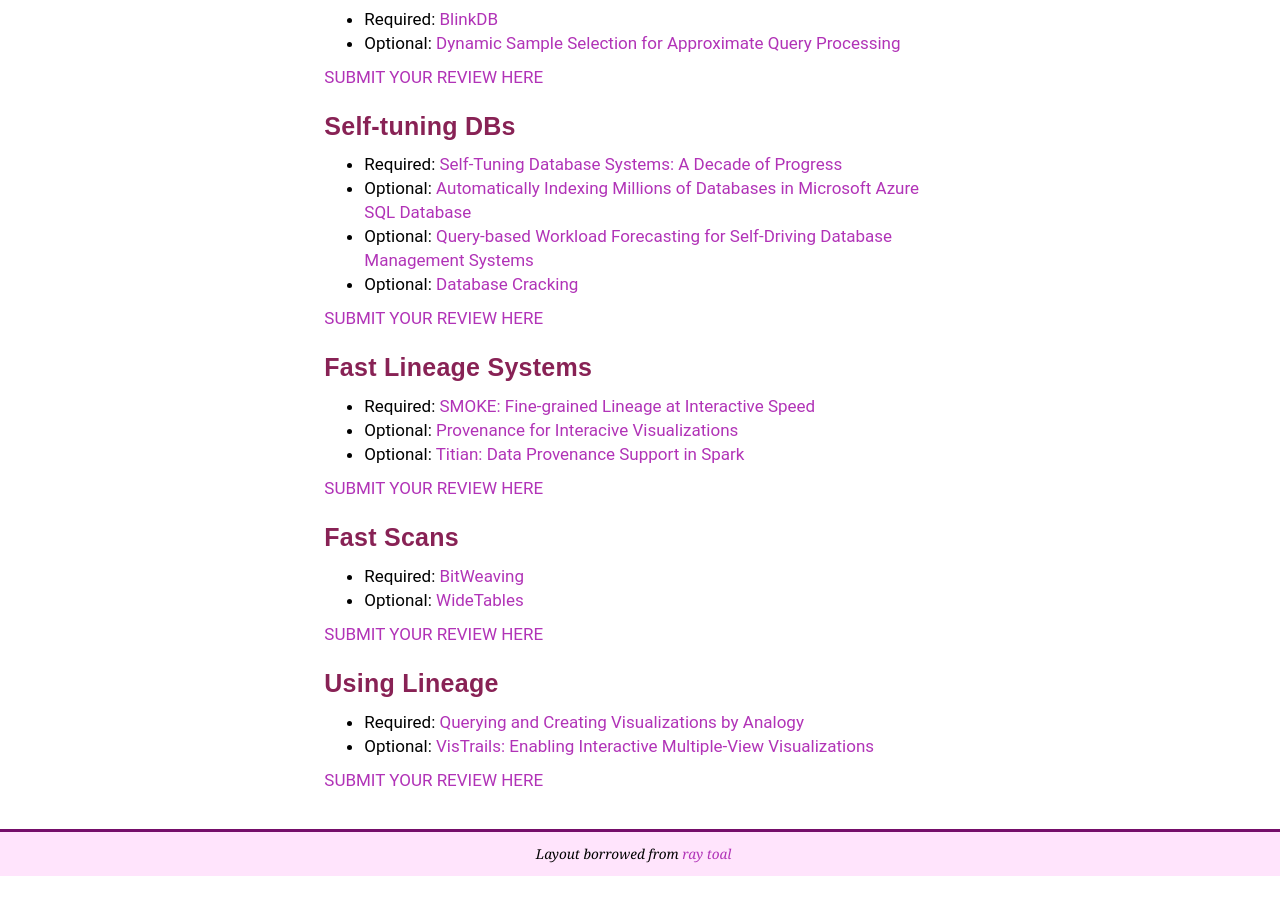
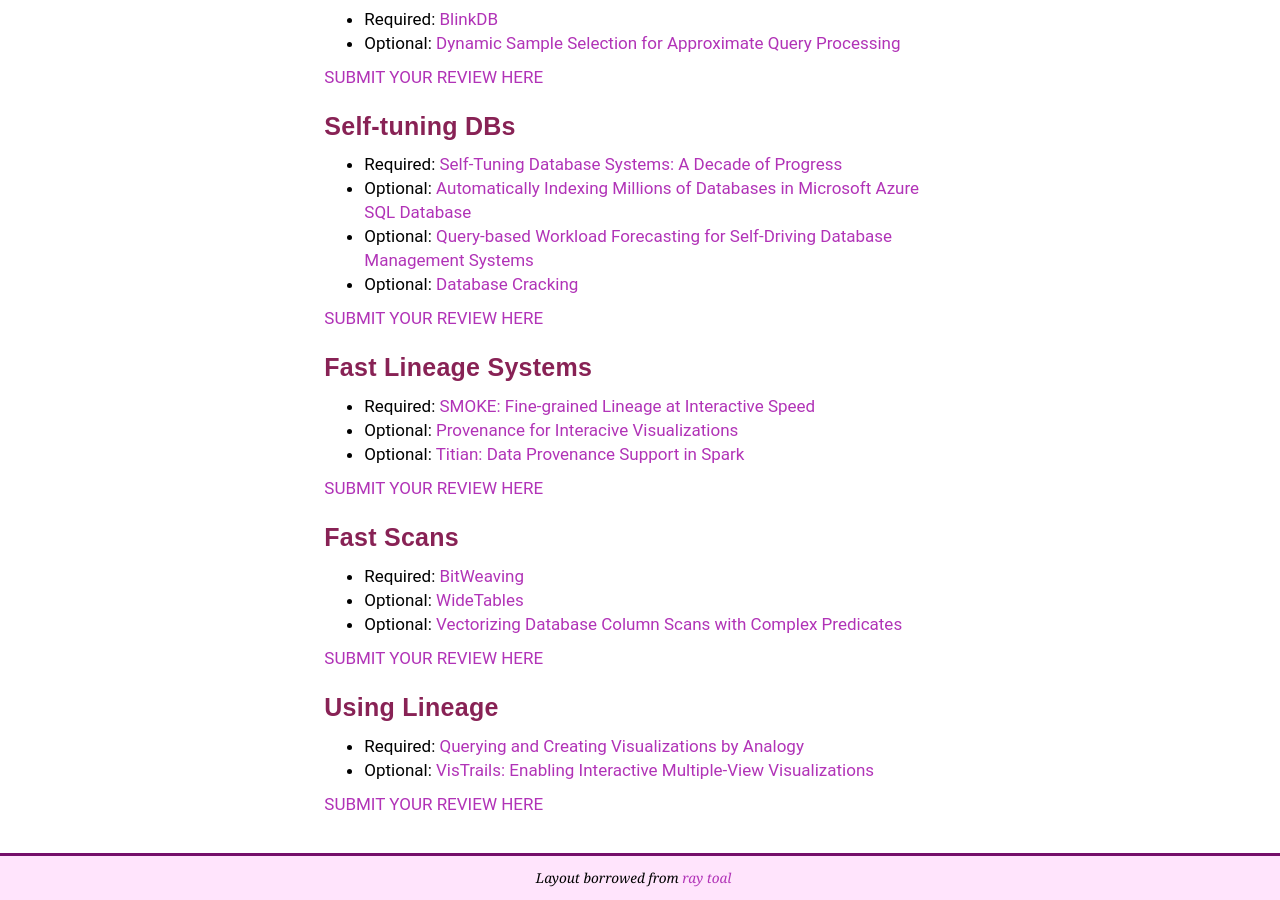
Before and after one commit to wzao1515/w6113.github.io, a Jekyll site: the page built from reviews.md, in a window 1280 px wide and 900 px high, scrolled down 9246 px. Built offline with Jekyll 4.4.1, drawn with Linux system fonts in a browser that asks for light colours; our own code applies the rules of GitHub Pages for plain Markdown files; before the commit the page ends 10122 px from its top, so only the background shows below that.

Commit message:
updated website

```diff
--- a/reviews.md
+++ b/reviews.md
@@ -480,6 +480,7 @@ At this point, you have focused on specific reviewer roles as part of reviewing.
 
 * Required: [BitWeaving](http://www.cs.wisc.edu/~jignesh/publ/BitWeaving.pdf)
 * Optional: [WideTables](http://citeseerx.ist.psu.edu/viewdoc/download?doi=10.1.1.650.2556&rep=rep1&type=pdf)
+* Optional: [Vectorizing Database Column Scans with Complex Predicates](http://www.adms-conf.org/2013/muller_adms13.pdf)
 
 
 [SUBMIT YOUR REVIEW HERE](https://forms.gle/UuzkAX4cktEofrqXA)
```
